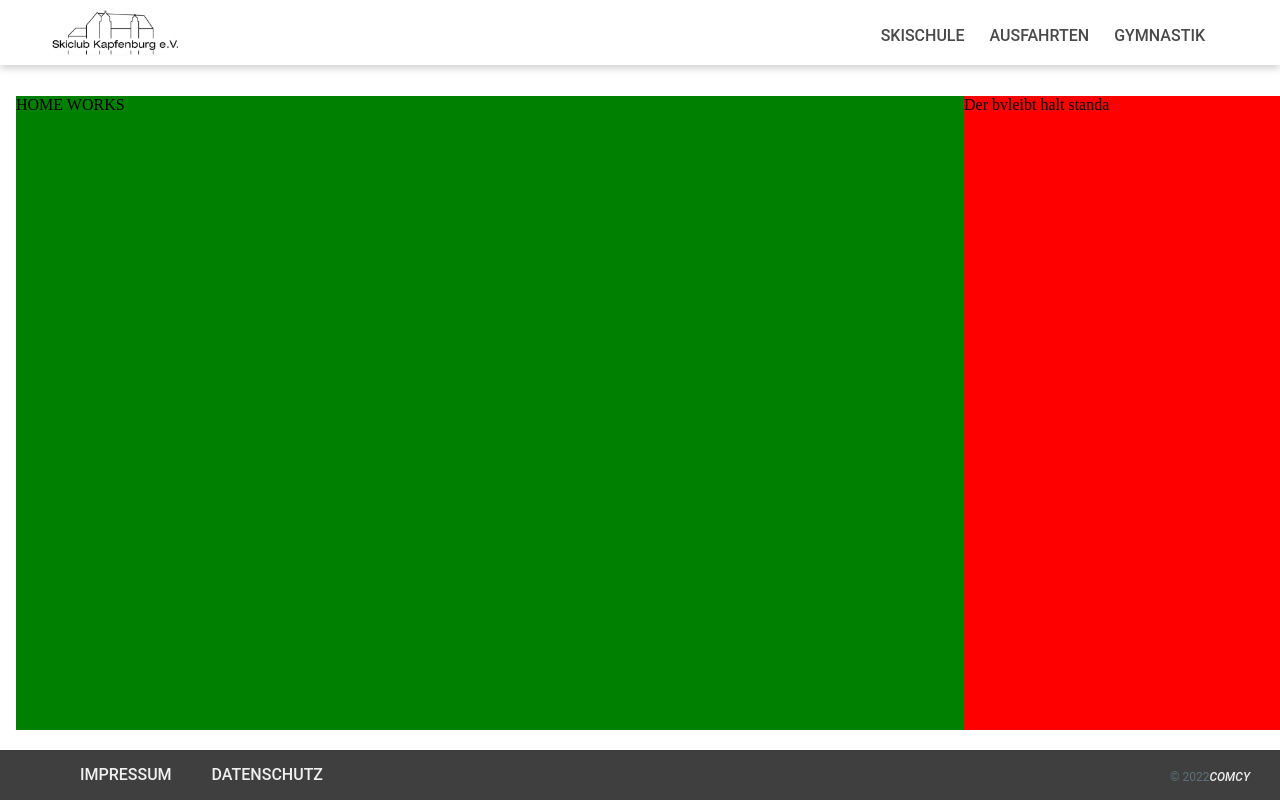
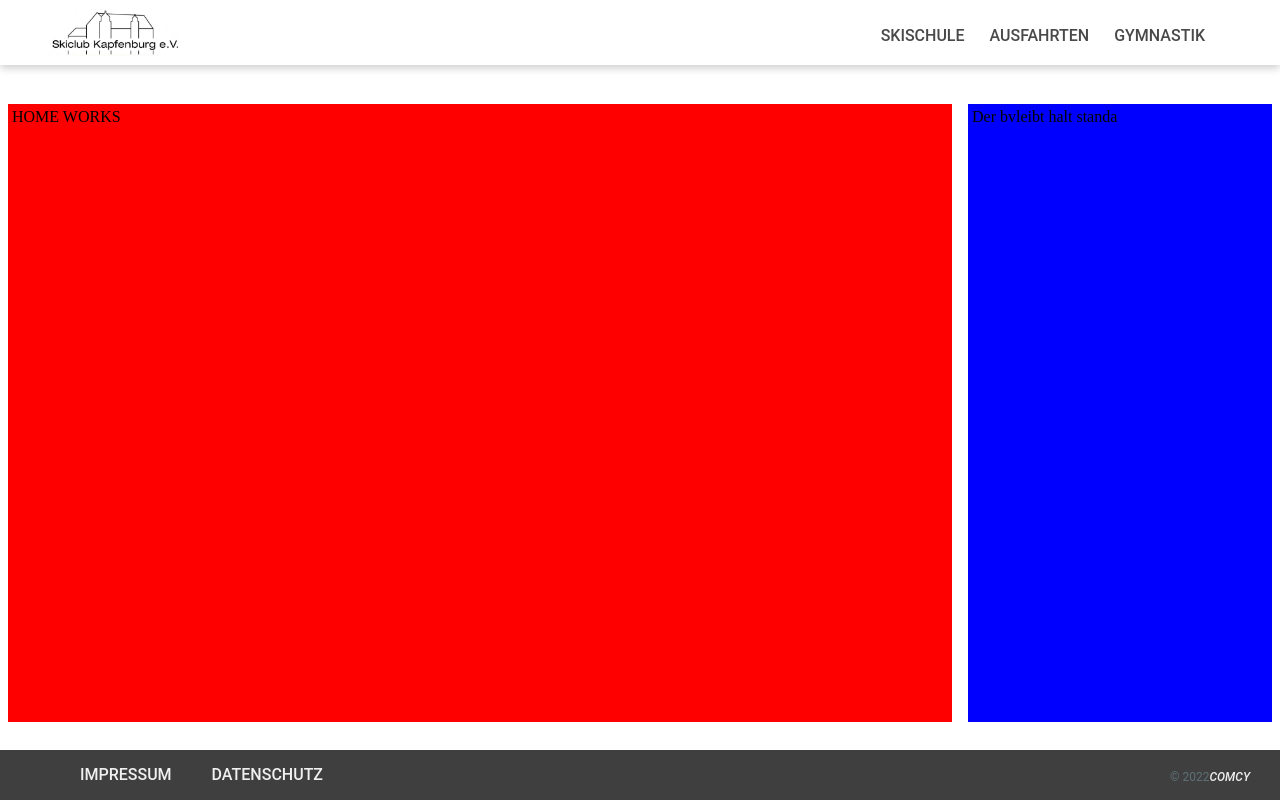
Before and after one commit to comcy/skiclub-kapfenburg.de, an Angular app in the folder src/web/: page /home in a window 1280 px wide. Built offline with nearby package versions, Linux system fonts and the light colour scheme.

Commit message:
updated layout

```diff
--- a/src/web/projects/sck-app/src/app/app-routing.module.ts
+++ b/src/web/projects/sck-app/src/app/app-routing.module.ts
@@ -12,7 +12,7 @@ const routes: Routes = [
     path: 'home',
     component: HomeComponent,
     pathMatch: 'full',
-    children: [
+  },
   {
     path: COURSES_ROUTE,
     component: CoursesComponent
@@ -20,8 +20,6 @@ const routes: Routes = [
   {
     path: TRIPS_ROUTE,
     component: TripsComponent
-      }
-    ]
   },
   {
     path: IMPRESSUM_ROUTE,
--- a/src/web/projects/sck-app/src/app/app.component.html
+++ b/src/web/projects/sck-app/src/app/app.component.html
@@ -3,14 +3,14 @@
 </div>
 
 <div class="content">
-    <div class="page">
+    <div class="content__page">
 
         <router-outlet></router-outlet>
 
     </div>
 
 
-    <div class="news">Der bvleibt halt standa</div>
+    <div class="content__news">Der bvleibt halt standa</div>
 
 </div>
 
--- a/src/web/projects/sck-app/src/app/app.component.scss
+++ b/src/web/projects/sck-app/src/app/app.component.scss
@@ -4,7 +4,7 @@
 
 .content {
     margin-top: 96px;
-    margin-left: 16px;
+    // margin-left: 16px;
     min-height: calc(100% - 166px);
     overflow-y: auto;
 
@@ -14,10 +14,15 @@
     flex-grow: 1;
     overflow: auto;
 
-    background-color: green;
+    &__news {
+        padding: 4px;
+        margin: 8px;
+        background-color: blue;
+    }
 
+    &__page {
+        padding: 4px;
+        margin: 8px;
+        background-color: red;
+    }
 }
-
-.news {
-    background-color: red;
-}
```
Lines whose indentation alone changed are shown as unchanged.
